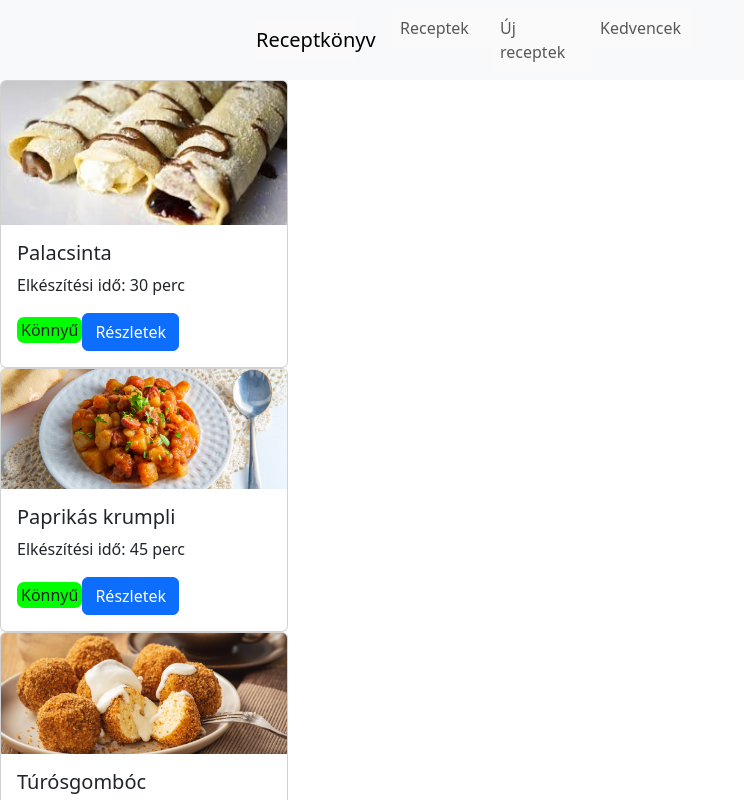
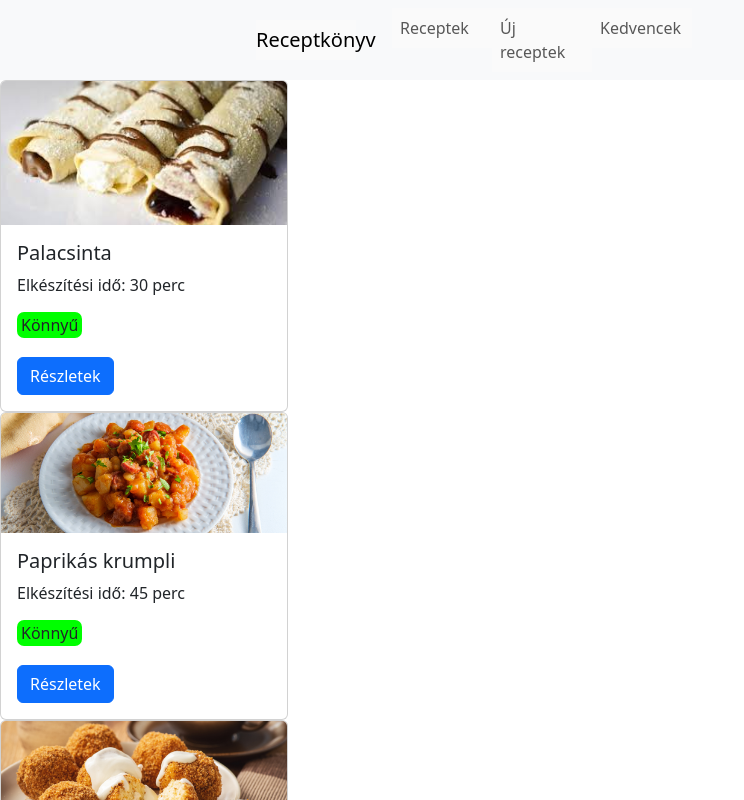
Before and after one commit to domipiggie/receptkonyv, a Vue app: page / in a window 1280 px wide. Shown: the top 800 px of the page, without its empty margins (0-744 px from the left). Built offline with nearby package versions, Linux system fonts and the light colour scheme.

Commit message:
card elements got position

```diff
--- a/src/components/Card.vue
+++ b/src/components/Card.vue
@@ -1,21 +1,22 @@
 <script setup>
-import { defineProps,defineEmits } from 'vue';
+import { defineProps, defineEmits } from 'vue';
 import Recipe from '../classes/Recipe';
 
 const props = defineProps({
-    recept:Recipe
+    recept: Recipe
 });
 const emits = defineEmits(['showDetails']);
 
 const difficultyList = ['Könnyű', 'Közepes', 'Nehéz'];
 
 const showDetails = (id) => {
-    emits('showDetails',id);
+    emits('showDetails', id);
 }
 
 const getImgUrl = (img) => {
-    return new URL(img, import.meta.url.replace('components','assets')).href;
+    return new URL(img, import.meta.url.replace('components', 'assets')).href;
 }
+
 </script>
 
 <template>
@@ -25,36 +26,47 @@ const getImgUrl = (img) => {
             <div class="card-body">
                 <h5 class="card-title">{{ recept.name }}</h5>
                 <p class="card-text">Elkészítési idő: {{ recept.prepTime }} perc</p>
+                <div>
                     <p class="card-text d1" v-if="recept.difficulty == 0">{{ difficultyList[0] }}</p>
                     <p class="card-text d2" v-if="recept.difficulty == 1">{{ difficultyList[1] }}</p>
                     <p class="card-text d3" v-if="recept.difficulty == 2">{{ difficultyList[2] }}</p>
+                </div>
                 <a href="#" class="btn btn-primary" @click.prevent="showDetails(recept.id)">Részletek</a>
-
             </div>
         </div>
     </div>
 </template>
 
 <style scoped>
-    .cards{
+.cards {
     display: flex;
 }
-    .d1{
+
+.card-body a {
+    display: inline-block;
+}
+
+.d1 {
     background-color: #00ff00;
-        display: inline;
     border-radius: 7px;
     padding: 2px 4px;
+    display: inline;
 }
-    .d2{
+
+.d2 {
     background-color: #ffff00;
     display: inline;
     border-radius: 7px;
     padding: 2px 4px;
 }
-    .d3{
+
+.d3 {
     background-color: #ff0000;
     display: inline;
     border-radius: 7px;
     padding: 2px 4px;
 }
+.btn{
+    margin-top: 20px;
+}
 </style>
```
Lines whose indentation alone changed are shown as unchanged.
